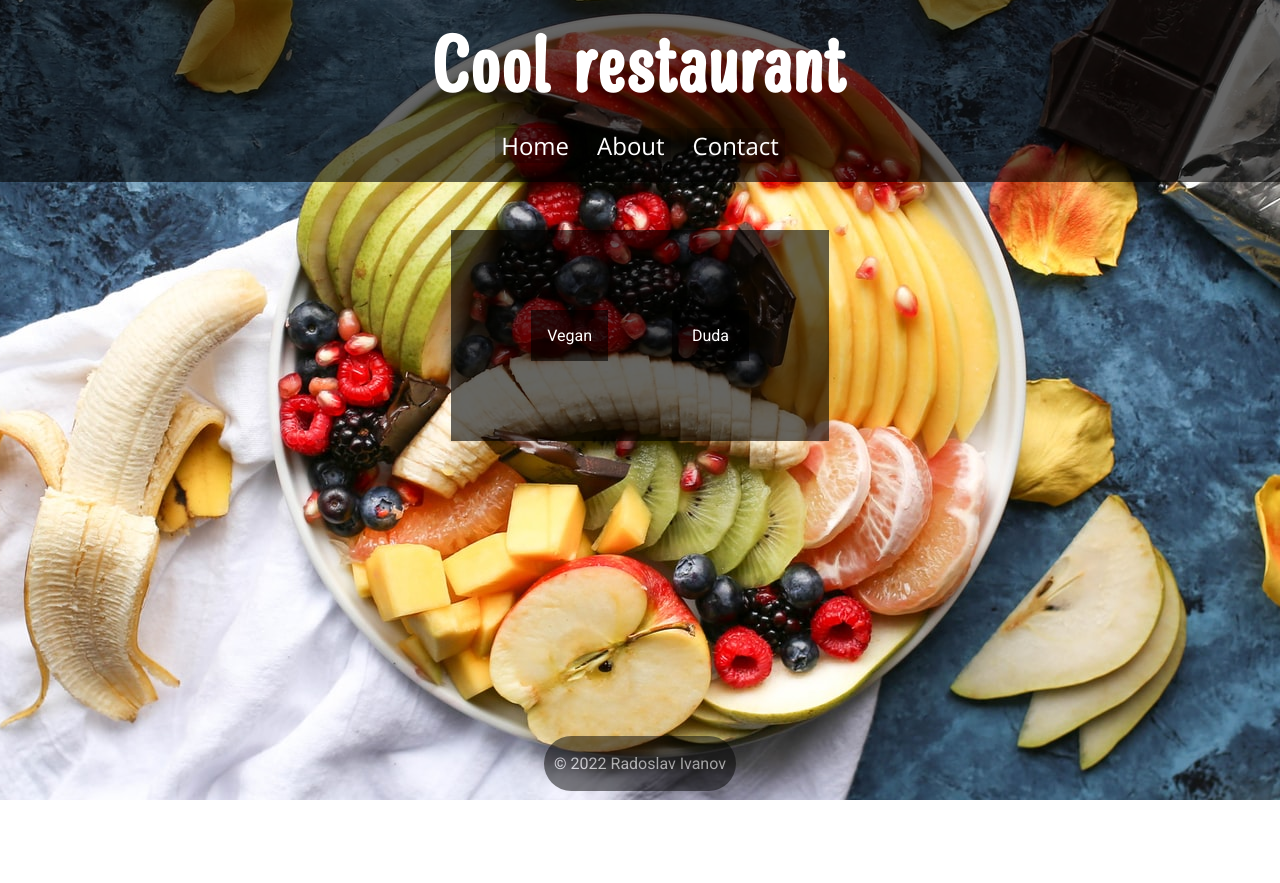
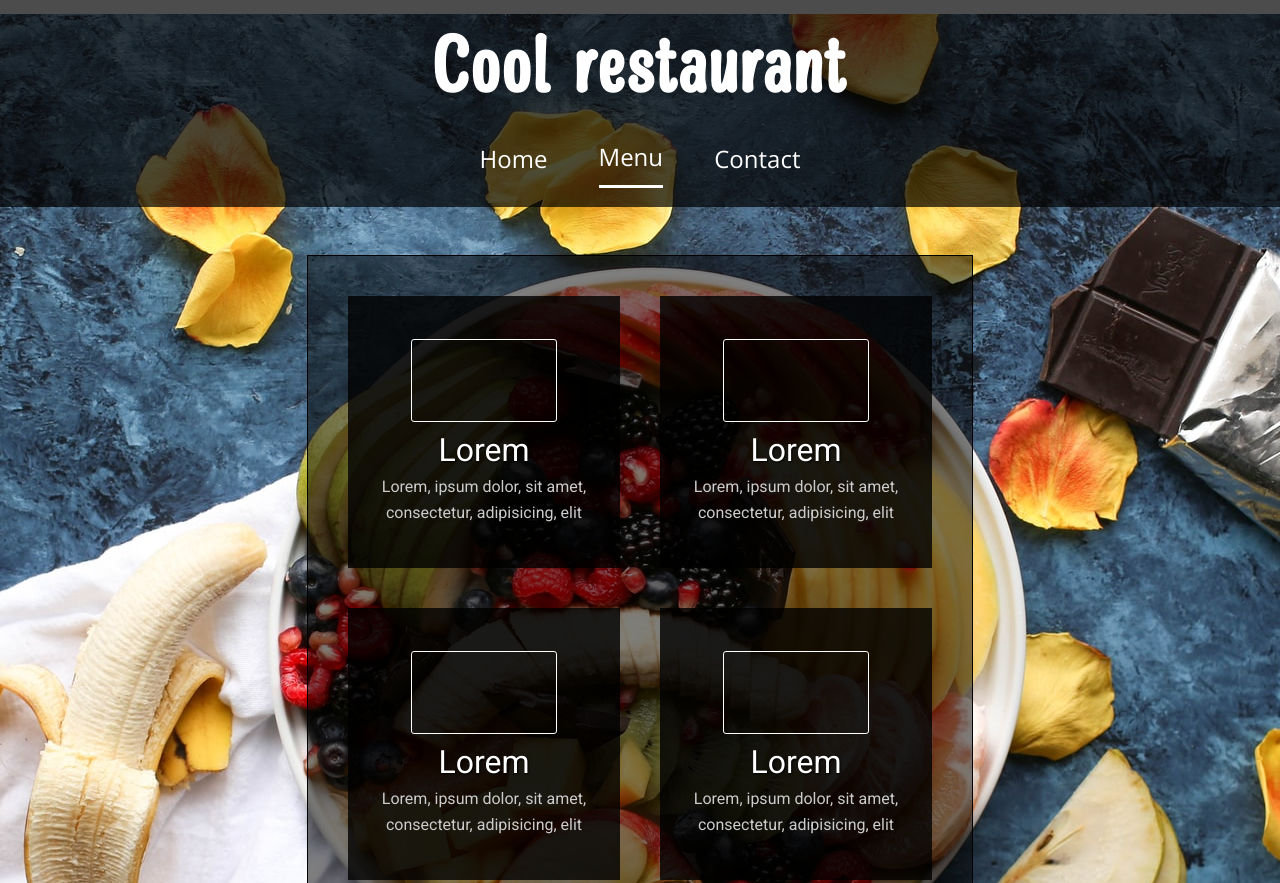
Before and after one commit to BeepBoopItsJoop/Restaurant, a website built with webpack: page dist/index.html in a window 1280 px wide. Shown: the top 883 px of the page. Before the commit the page ends 800 px from the top, so only its background shows below. Built offline with nearby package versions, Linux system fonts and the light colour scheme.

Commit message:
Semi-finished layout

```diff
--- a/src/index.js
+++ b/src/index.js
@@ -1,2 +1,4 @@
+import icon from './img/github-icon.svg'
+
 import './style.css';
-import page from './page.js'
+import menu from './menu.js'
--- /dev/null
+++ b/src/menu.js
@@ -0,0 +1,17 @@
+const container = document.querySelector('#content')
+
+// const menuDiv = document.createElement('div')
+// menuDiv.className = "menu"
+
+// const menuItem = document.createElement('div')
+// menuItem.className = "menu-item"
+// menuItem.innerText = 'Vegan'
+
+// const menuItem1 = document.createElement('div')
+// menuItem1.className = "menu-item"
+// menuItem1.innerText = 'Duda'
+
+// menuDiv.append(menuItem)
+// menuDiv.append(menuItem1)
+
+// container.append(menuDiv)
--- a/src/page.js
+++ /dev/null
@@ -1,17 +0,0 @@
-const container = document.querySelector('#content')
-
-const menuDiv = document.createElement('div')
-menuDiv.className = "menu"
-
-const menuItem = document.createElement('div')
-menuItem.className = "menu-item"
-menuItem.innerText = 'Vegan'
-
-const menuItem1 = document.createElement('div')
-menuItem1.className = "menu-item"
-menuItem1.innerText = 'Duda'
-
-menuDiv.append(menuItem)
-menuDiv.append(menuItem1)
-
-container.append(menuDiv)
--- a/src/style.css
+++ b/src/style.css
@@ -10,6 +10,7 @@ body {
     margin: 0;
     padding: 0;
     font-family: 'Roboto', sans-serif;
+
     display: flex;
     flex-direction: column;
     align-items: center;
@@ -18,7 +19,7 @@ body {
 }
 
 header {
-    background-color: rgba(0, 0, 0, 0.6);
+    background-color: rgba(0, 0, 0, 0.7);
     width: 100%;
     display: flex;
     flex-direction: column;
@@ -37,46 +38,102 @@ header {
 nav {
     padding: 0 0 1.2em;
     display: flex;
-    gap: 1em;
+    gap: 3.2em;
 }
 
 nav button {
+    all: unset;
     font-family: 'Open Sans', sans-serif;
     font-size: 1.5rem;
     border: 0px;
-    background-color: rgba(0, 0, 0, 0.2);
     color: white;
+    transition: transform 0.3s;
+    padding: 0.5em 0em;
 }
 
-main {
-    color: white;
+nav button:hover {
+    transform: translateY(-15px);
 }
 
+.active {
+    border-bottom: 3px solid white;
+}
+
+#content {
+    border: 1.5px solid black;
+    margin-top: 3em;
+    background-color: rgba(0, 0, 0, 0.5);
+}
 
 .menu {
     display: grid;
     grid-template-columns: 1fr 1fr;
-    gap: 4em;
-    padding: 5em;
-    margin-top: 3em;
-    background-color: rgba(0, 0, 0, 0.6);
+    grid-auto-rows: 1.5fr;
+    gap: 40px;
+    margin: 40px;
 }
 
 .menu-item {
-    white-space: nowrap;
-    background-color: rgba(0, 0, 0, 0.6);
+    display: flex;
+    justify-content: center;
+    gap: 0.3em;
+    align-items: center;
+    flex-direction: column;
+    background: rgba(0, 0, 0, 0.8);
+    padding: 0em 1em;
+    width: 15em;
+    height: 17em;
+    transition: background-color border-radius ease-in 0.1s;
+}
+
+.menu-item:hover {
+    background-color: rgba(77, 77, 77, 0.5);
+    cursor: pointer;
+    border-radius: 20px;
+}
+
+.item-image-placeholder {
+    width: 9em;
+    aspect-ratio: 16 / 9;
+    border: 1px solid rgb(255, 255, 255);
+    border-radius: 3px;
+}
+
+.item-content {
     display: flex;
     align-items: center;
     justify-content: center;
-    padding: 1em;
+    flex-direction: column;
+}
+
+.item-title {
+    color: rgb(255, 255, 255);
+    font-weight: 400;
+    font-size: 2rem;
+    text-shadow: 1px 1px 2px black;
+    padding: 5px;
+}
+
+.item-text {
+    color: hsl(0, 0%, 80%);
+    font-size: 1rem;
+    text-align: center;
+    line-height: 1.6rem;
 }
 
 footer {
-    color: white;
-    position: absolute;
+    color: rgb(0, 0, 0);
     top: 92vh;
-    background-color: black;
-    opacity: 0.5;
-    border-radius: 50px;
     padding: 2px 10px;
+    display: flex;
+    flex-direction: row;
+    align-items: center;
+    justify-content: center;
+    gap: 0.5em;
+    font-weight: 400;
+    font-size: 1.4rem;
 }
+
+.github {
+    border-radius: 999px;
+}
```
Also changed, not shown: dist/04be58c17b3d5e974442.svg (added), dist/56951958776829fd87e9.svg (added), dist/index.html, dist/main.js, src/img/apple.svg (added), src/img/github-icon.svg (added), 1 other file.
